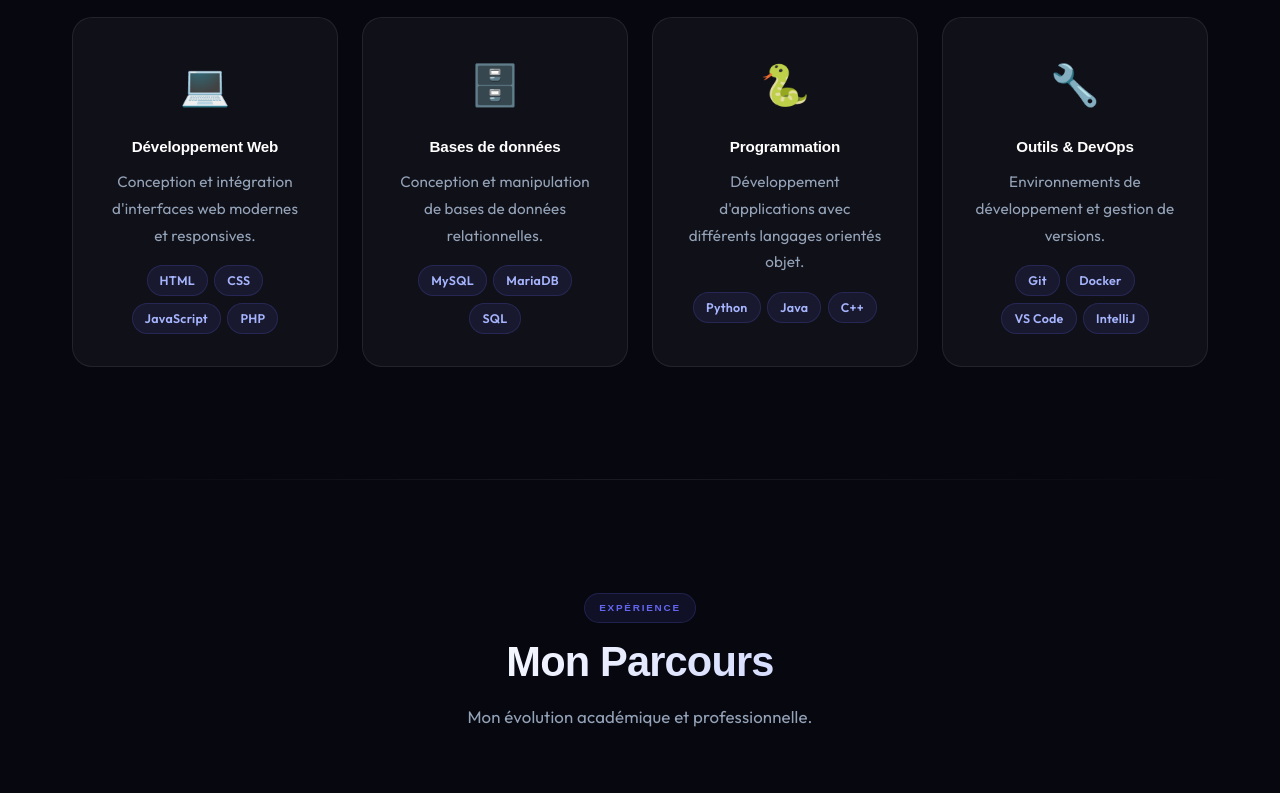
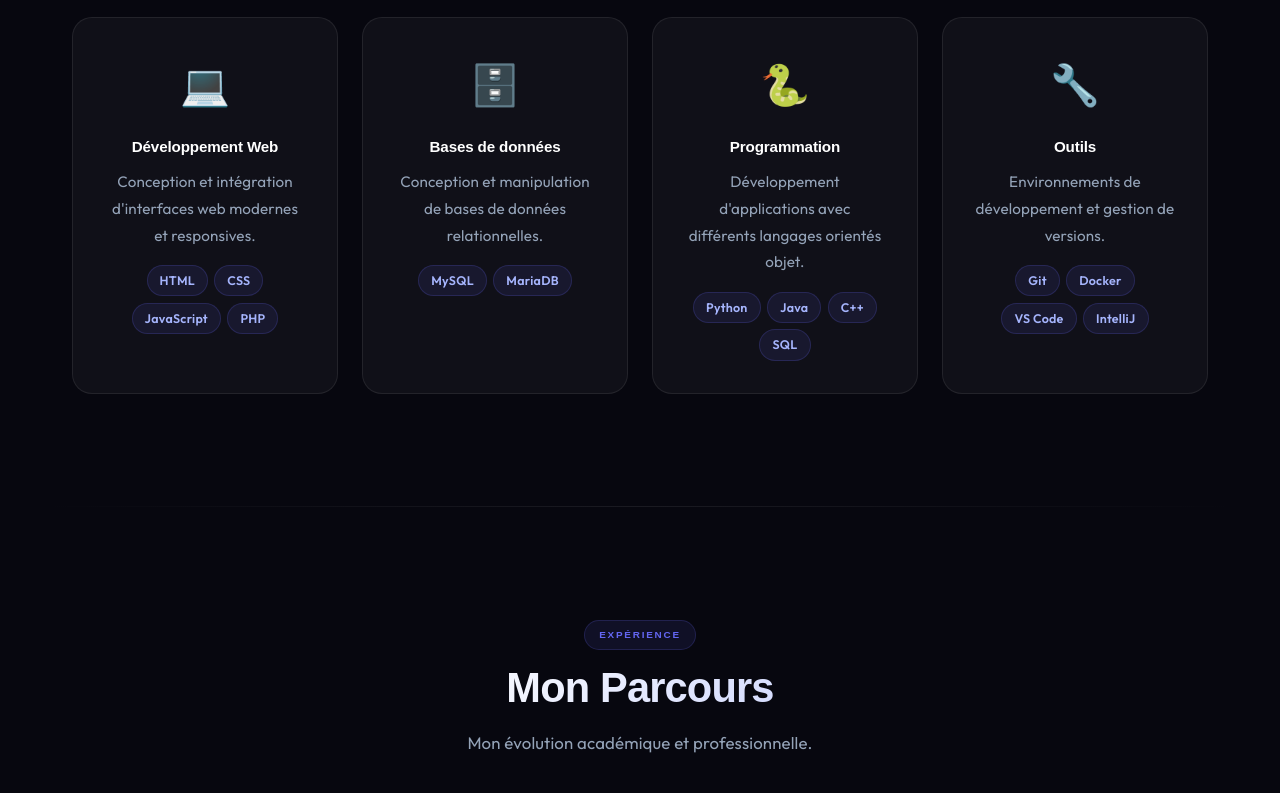
Before and after one commit to SammyBehar/mon-portfolio, a plain HTML site: page index.html in a window 1280 px wide. Shown: the part 1100-1893 px from the top of the page. Drawn offline with Linux system fonts and the light colour scheme; a web font is replaced by a local one.

Commit message:
SQL dans programmation non dans BDD + DevOps enlevé

```diff
--- a/index.html
+++ b/index.html
@@ -1159,7 +1159,6 @@
             <div class="skill-tags">
                 <span class="skill-tag">MySQL</span>
                 <span class="skill-tag">MariaDB</span>
-                <span class="skill-tag">SQL</span>
             </div>
         </div>
         <div class="skill-card reveal" style="transition-delay:0.3s">
@@ -1170,11 +1169,12 @@
                 <span class="skill-tag">Python</span>
                 <span class="skill-tag">Java</span>
                 <span class="skill-tag">C++</span>
+                <span class="skill-tag">SQL</span>
             </div>
         </div>
         <div class="skill-card reveal" style="transition-delay:0.4s">
             <span class="skill-icon">🔧</span>
-            <h3>Outils & DevOps</h3>
+            <h3>Outils</h3>
             <p>Environnements de développement et gestion de versions.</p>
             <div class="skill-tags">
                 <span class="skill-tag">Git</span>
```
